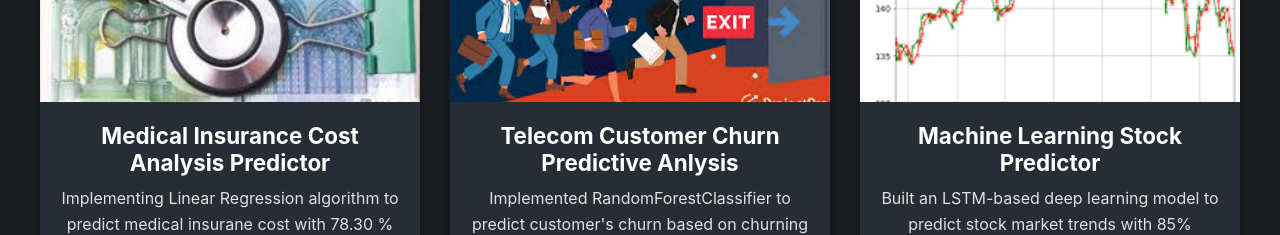
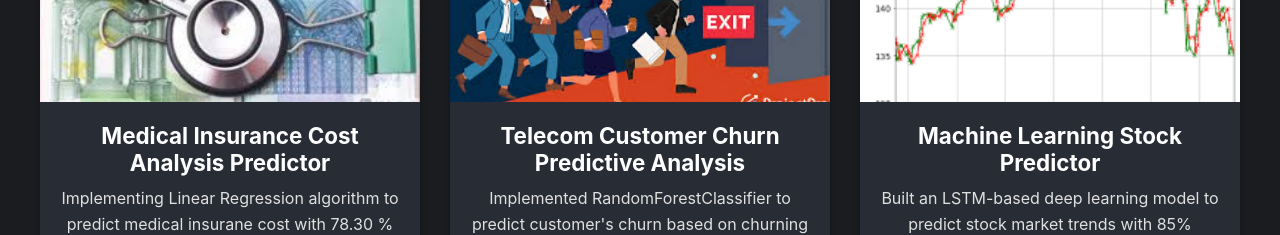
Before and after one commit to MahboobAlam0/portfolio, a React (Create React App) app: page / in a window 1280 px wide. Shown: the part 2100-2335 px from the top of the page. Built offline with nearby package versions, Linux system fonts and the light colour scheme.

Commit message:
Update Projects.js

```diff
--- a/src/components/Projects.js
+++ b/src/components/Projects.js
@@ -21,7 +21,7 @@ const Projects = () => {
             demo: 'https://medicalinsurancecostanalysis0.streamlit.app',
         },
         {
-            title: 'Telecom Customer Churn Predictive Anlysis',
+            title: 'Telecom Customer Churn Predictive Analysis',
             description: "Implemented RandomForestClassifier to predict customer's churn based on churning behavior for targeted marketing.",
             image: churnImage,
             category: 'data-analysis',
```
